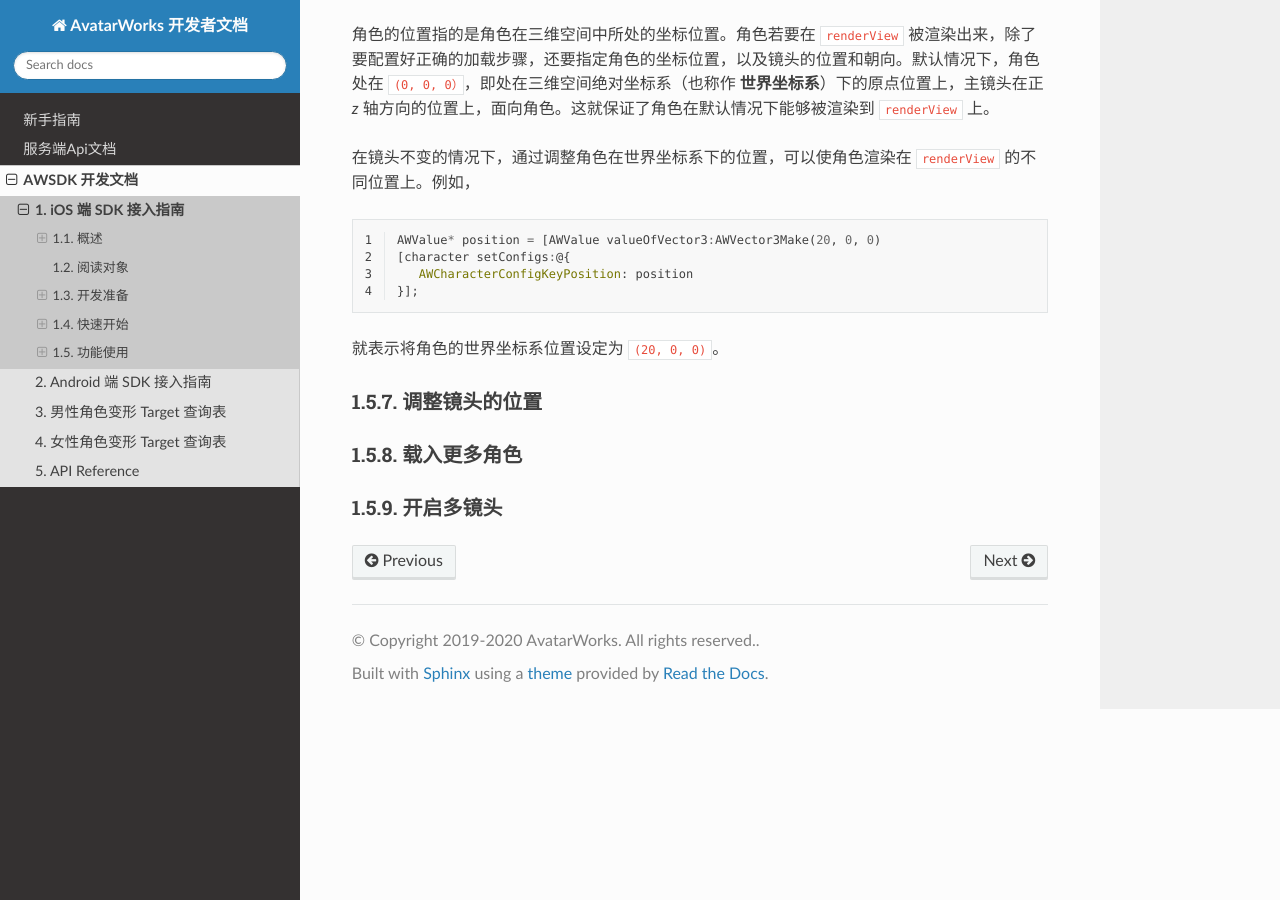
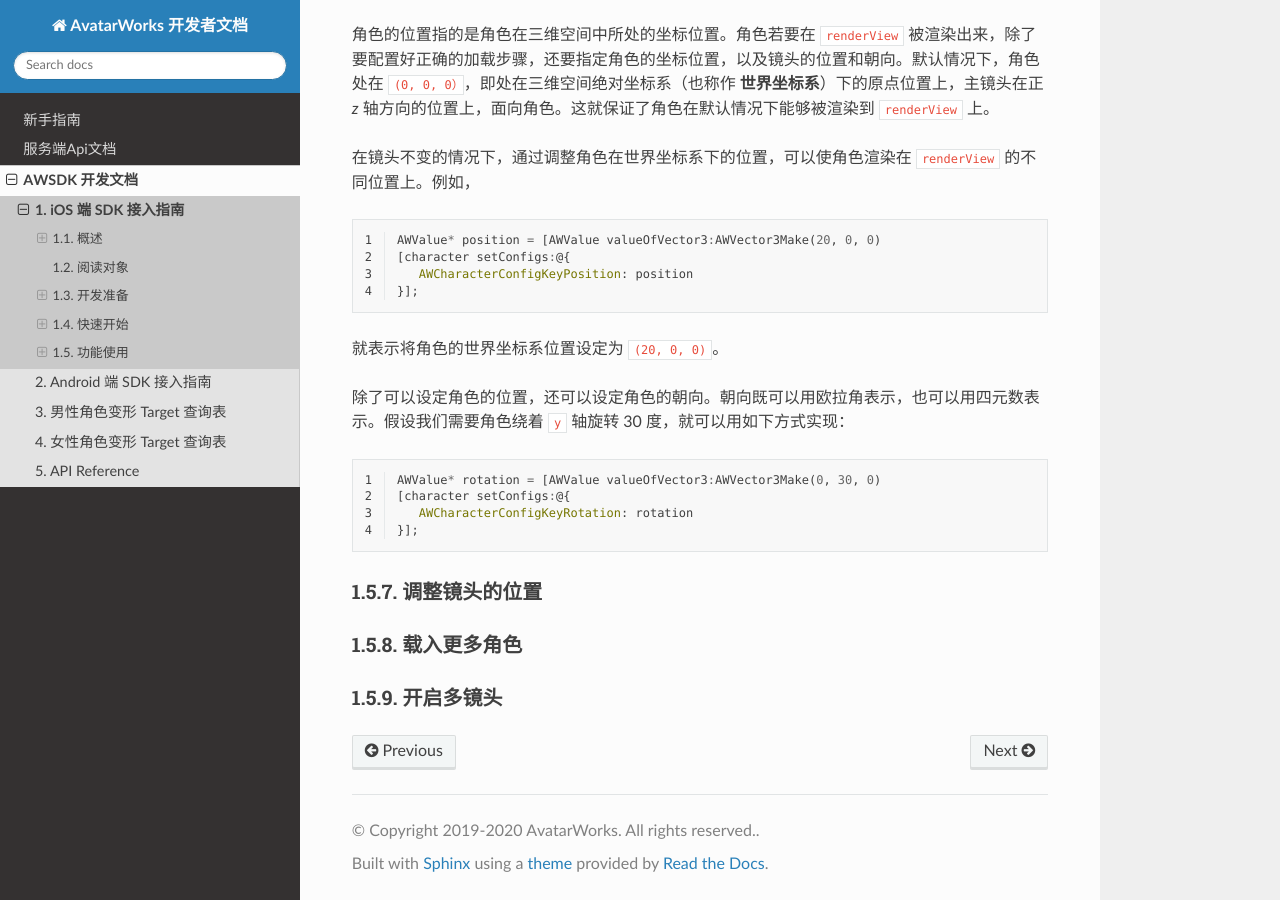
Before and after one commit to avatarworks/doc, a Sphinx documentation site: the page built from source/awsdk/ios.rst, in a window 1280 px wide and 900 px high, scrolled down 12573 px. Built offline with Sphinx 7.4.7 and the Read the Docs theme 2.0.0, drawn with Linux system fonts in a browser that asks for light colours.

Commit message:
Update ios.rst

```diff
--- a/source/awsdk/ios.rst
+++ b/source/awsdk/ios.rst
@@ -563,6 +563,15 @@ SDK 提供了丰富的变形参数，具体可查询：
 
 就表示将角色的世界坐标系位置设定为 ``(20, 0, 0)``。
 
+除了可以设定角色的位置，还可以设定角色的朝向。朝向既可以用欧拉角表示，也可以用四元数表示。假设我们需要角色绕着 ``y`` 轴旋转 30 度，就可以用如下方式实现：
+
+.. code-block:: objc
+   :linenos:
+
+   AWValue* rotation = [AWValue valueOfVector3:AWVector3Make(0, 30, 0)
+   [character setConfigs:@{
+      AWCharacterConfigKeyRotation: rotation
+   }];
 
 
 调整镜头的位置
```
